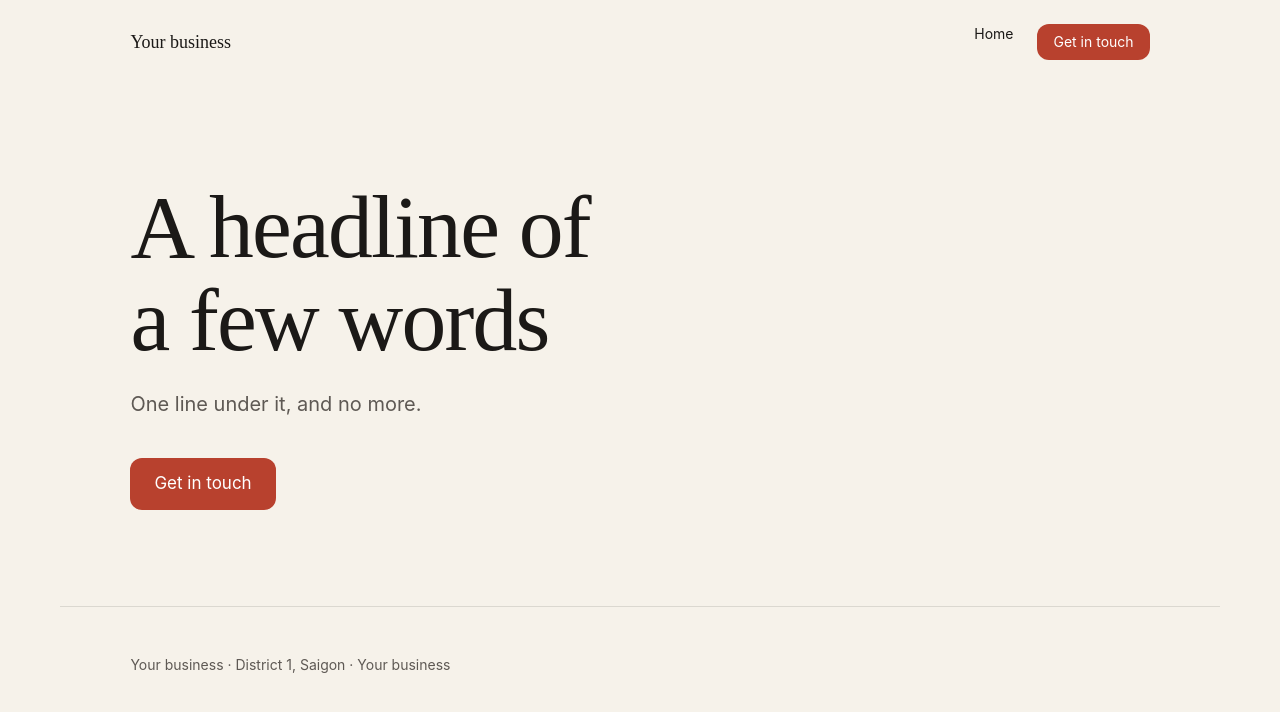
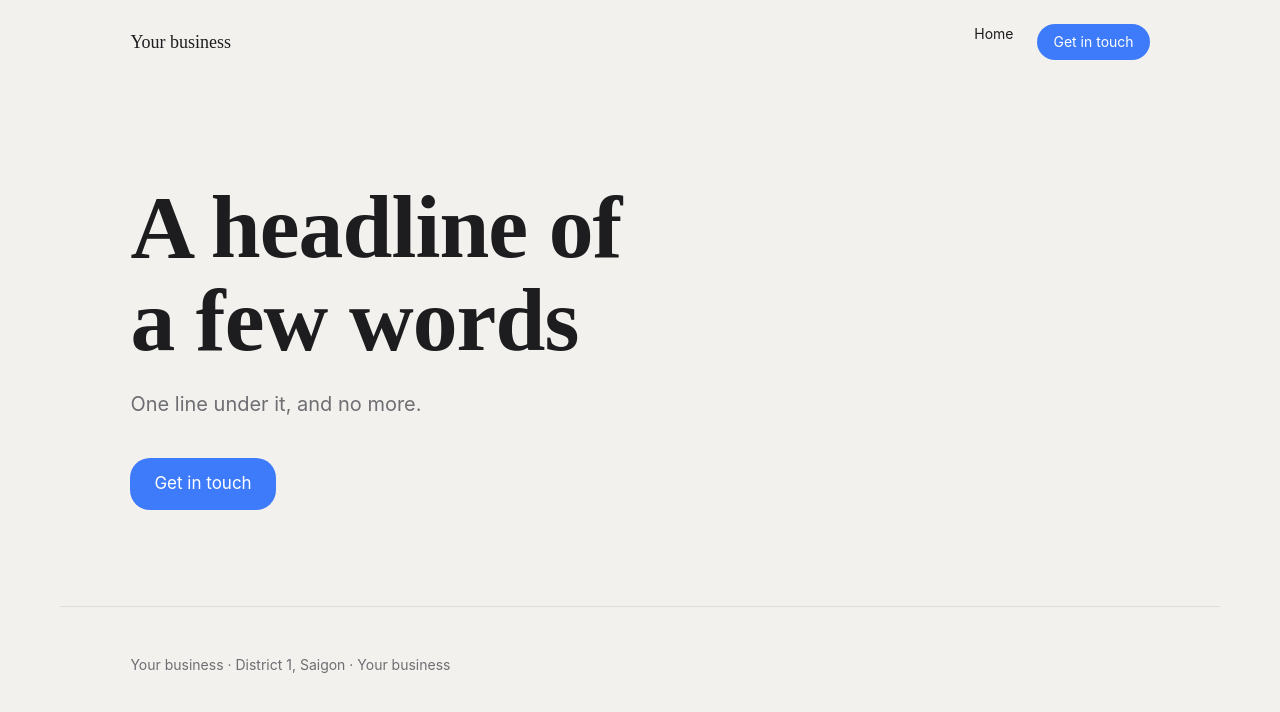
Before and after one commit to ThanhNV121097/project-09f54d4b, a React (Vite) app in the folder code/frontend/: page / in a window 1280 px wide. Shown: the top 712 px of the page. Built offline with nearby package versions, Linux system fonts and the light colour scheme.

Commit message:
theme: Tony Apple palette, type, tokens

```diff
--- a/code/frontend/src/theme.css
+++ b/code/frontend/src/theme.css
@@ -2,25 +2,34 @@
    these, so the owner changes the whole site by changing a value here — in
    the Studio, without a rebuild. Components never carry a raw colour. */
 :root {
-  --ground: #F6F2EA;
+  /* Light ground, used for the product and footer sections. */
+  --ground: #F2F1ED;
   --surface: #FFFFFF;
-  --ink: #1B1917;
-  --ink-soft: #5E5954;
-  --accent: #B8412E;
+  --ink: #1D1D1F;
+  --ink-soft: #6E6E73;
+  --line: rgba(29, 29, 31, 0.1);
+
+  /* Dark ground, used for the hero and the authenticity statement. */
+  --dark: #0B0C0E;
+  --dark-surface: #18191C;
+  --dark-ink: #F5F5F7;
+  --dark-ink-soft: #9A9AA0;
+  --line-dark: rgba(245, 245, 247, 0.14);
+
+  /* One accent, the charge-indicator blue. Used for the button and the
+     hero's glow — nowhere else. */
+  --accent: #3E7BFA;
   --accent-ink: #FFFFFF;
-  --line: rgba(27, 25, 23, 0.12);
 
-  --font-display: "Fraunces";
+  --font-display: "Space Grotesk";
   --font-body: "Inter";
-  --weight-display: 500;
-  --tracking-display: -0.02em;
+  --weight-display: 600;
+  --tracking-display: -0.01em;
 
-  --radius: 12px;
-  --radius-sm: 6px;
+  --radius: 20px;
+  --radius-sm: 10px;
   --radius-pill: 999px;
 
-  /* Spacing, shadow and motion: one scale each, so a story can always name a
-     value. A category the design does not use stays defined and unused. */
   --space-1: 4px;
   --space-2: 8px;
   --space-3: 12px;
@@ -29,10 +38,14 @@
   --space-8: 32px;
   --space-12: 48px;
   --space-16: 64px;
-  --shadow-sm: 0 1px 2px rgba(27, 25, 23, 0.06);
-  --shadow-md: 0 8px 24px -12px rgba(27, 25, 23, 0.25);
+  --space-24: 96px;
+
+  --shadow-sm: 0 1px 2px rgba(11, 12, 14, 0.06);
+  --shadow-md: 0 20px 48px -20px rgba(11, 12, 14, 0.45);
+
   --duration-fast: 120ms;
   --duration-base: 220ms;
+  --duration-slow: 7s;
   --ease-out: cubic-bezier(0.2, 0.7, 0.2, 1);
 
   --page: 1160px;
```
